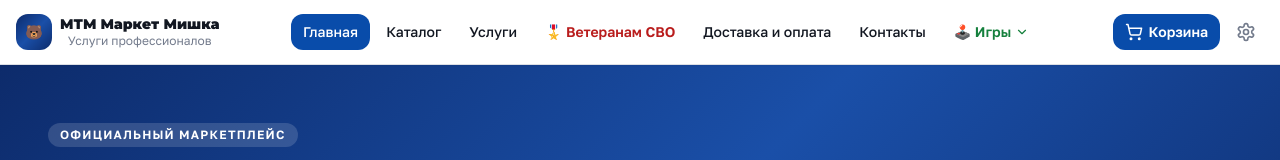
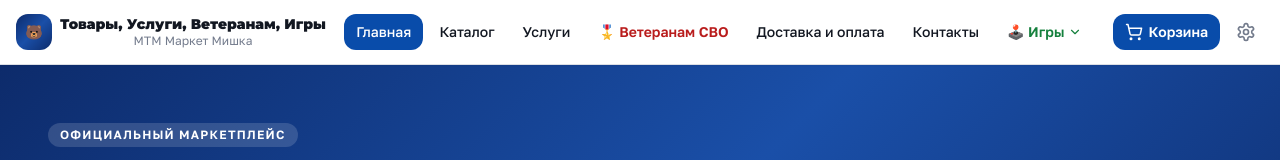
Before and after one commit to pr-poehali-dev/biotech-anime-store, a React (Vite) app: page / in a window 1280 px wide. Shown: the top 160 px of the page. Built offline with nearby package versions, Linux system fonts and the light colour scheme.

Commit message:
feat: add products, services, veterans, games

```diff
--- a/src/components/Header.tsx
+++ b/src/components/Header.tsx
@@ -54,9 +54,9 @@ export default function Header({ page, setPage, cartCount }: HeaderProps) {
             </div>
             <div className="hidden sm:block">
               <div className="font-black text-sm leading-tight text-foreground" style={{ fontFamily: "Montserrat, sans-serif" }}>
-                МТМ Маркет Мишка
+                Товары, Услуги, Ветеранам, Игры
               </div>
-              <div className="text-xs text-muted-foreground leading-tight">Услуги профессионалов</div>
+              <div className="text-xs text-muted-foreground leading-tight">МТМ Маркет Мишка</div>
             </div>
           </button>
 
```
